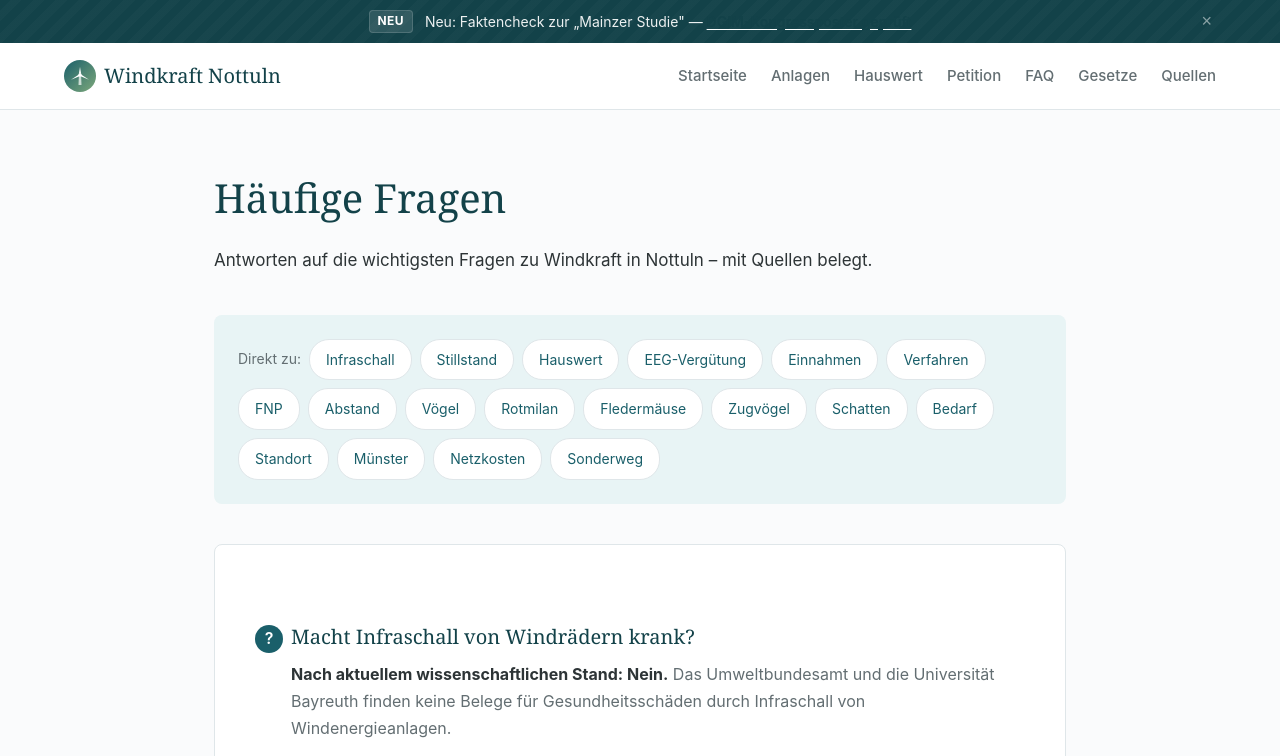
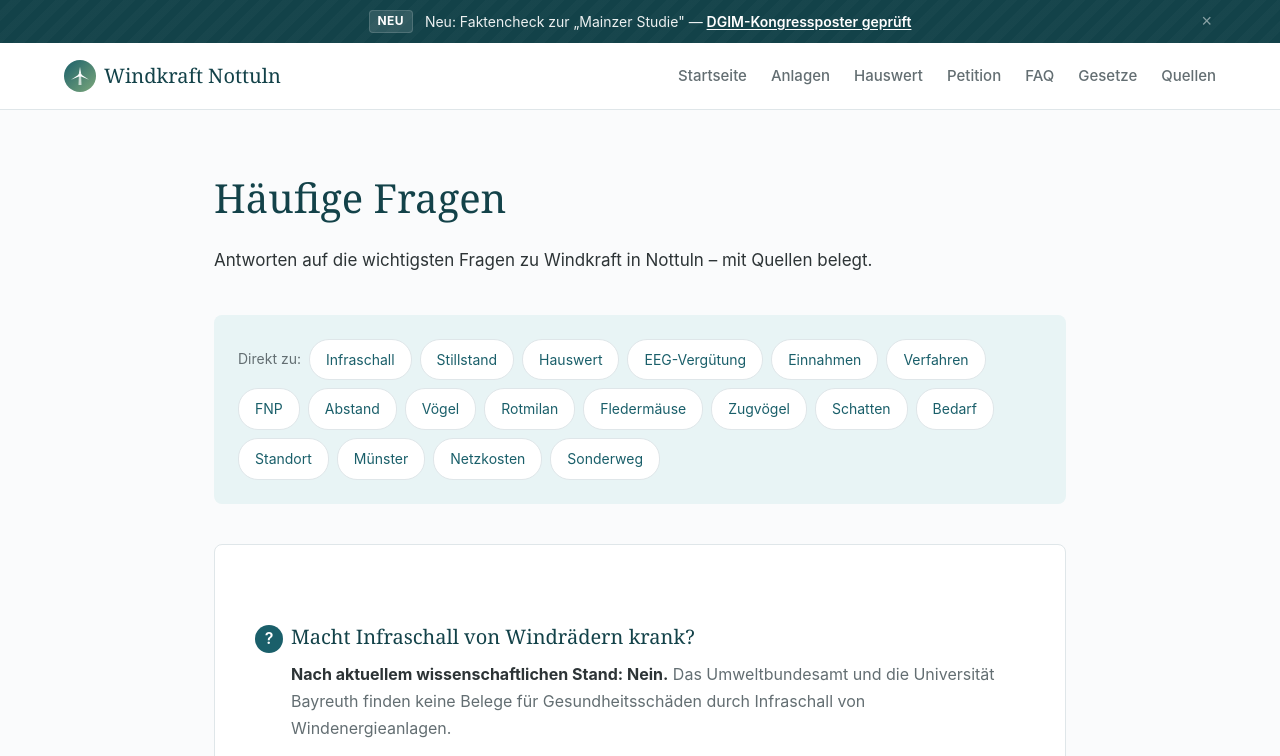
Before and after one commit to lmachens/windkraft-nottuln, an Astro site: page /faq in a window 1280 px wide. In both pictures the pointer is over the link "DGIM-Kongressposter geprüft". Shown: the top 756 px of the page. Built offline with nearby package versions, Linux system fonts and the light colour scheme; Astro itself is replaced by a stand-in of ours.

Commit message:
EventBanner: Link-Hover-Color im Light Mode explizit weiss
Bug: Hover-Color des Banner-Links war Default-a:hover-Color
(--color-primary-dark, dunkel-teal) - identisch zum Banner-Hintergrund,
also unsichtbar.

Fix: color: #fff explizit im hover-Block, damit die globale a:hover-Regel
ueberschrieben wird. Banner-Hintergrund ist immer dunkel (in beiden
Modi), Link-Color also immer weiss bleiben.

Co-Authored-By: Claude Opus 4.7 (1M context) <noreply@anthropic.com>

```diff
--- a/src/components/EventBanner.astro
+++ b/src/components/EventBanner.astro
@@ -82,7 +82,7 @@ const {
     font-weight: 600;
     transition: text-decoration-color 0.2s;
   }
-  .event-banner__text a:hover { text-decoration-color: #fff; }
+  .event-banner__text a:hover { color: #fff; text-decoration-color: #fff; }
   .event-banner__close {
     position: absolute;
     right: var(--space-md);
```
